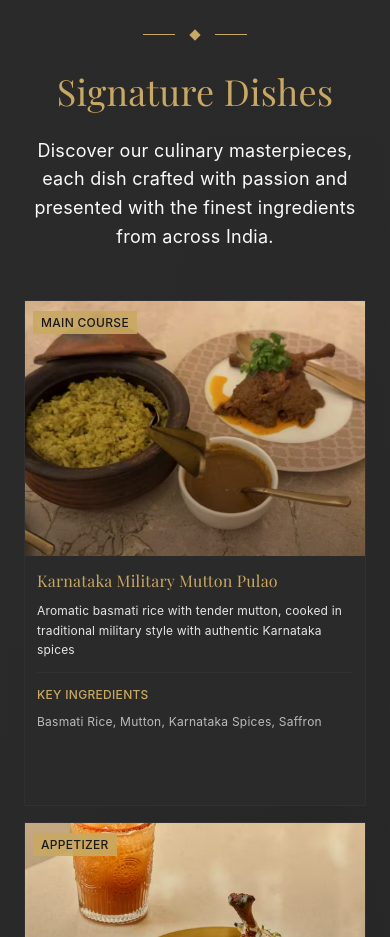
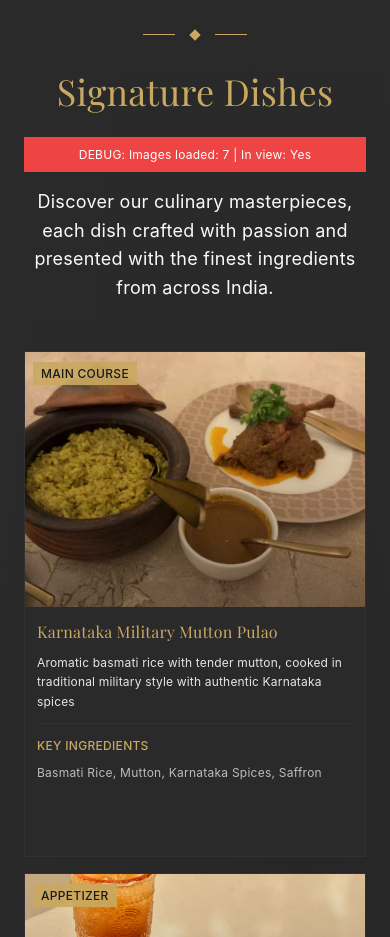
Before and after one commit to Sumanth12-afk/asli-website, a React (Create React App) app: page / in a window 390 px wide. Shown: the part 2740-3677 px from the top of the page. Built offline with nearby package versions, Linux system fonts and the light colour scheme.

Commit message:
Add debugging for mobile Signature Dishes issue
- Added console logs to imageLoader function
- Added debug info panel to FoodSection
- Added visual debugging for component state

```diff
--- a/src/components/FoodSection.js
+++ b/src/components/FoodSection.js
@@ -84,12 +84,16 @@ const FoodSection = () => {
 
   // Always show the section even if images fail to load
 
+  console.log('FoodSection render - images length:', images.length);
+  console.log('FoodSection render - isInView:', isInView);
+
   return (
     <>
       <section
         ref={sectionRef}
         id="food"
         className="py-8 bg-gradient-to-b from-charcoal-light to-charcoal relative overflow-hidden"
+        style={{ minHeight: '50vh' }}
       >
         {/* Background Elements */}
         <div className="absolute inset-0 bg-gradient-to-br from-gold/1 via-transparent to-charcoal-lighter/30" />
@@ -111,6 +115,10 @@ const FoodSection = () => {
             <h2 className="font-elegant text-4xl lg:text-5xl text-gold mb-4">
               Signature Dishes
             </h2>
+            {/* Debug info */}
+            <div className="bg-red-500 text-white p-2 text-xs mb-4">
+              DEBUG: Images loaded: {images.length} | In view: {isInView ? 'Yes' : 'No'}
+            </div>
             <p className="sophisticated-text text-lg max-w-2xl mx-auto">
               Discover our culinary masterpieces, each dish crafted with passion
               and presented with the finest ingredients from across India.
--- a/src/utils/imageLoader.js
+++ b/src/utils/imageLoader.js
@@ -1,6 +1,7 @@
 // Utility function to load images from the unified /images/ folder based on prefixes
 
 export const loadImagesByPrefix = (prefix) => {
+  console.log('loadImagesByPrefix called with prefix:', prefix);
   // Define image lists for each category based on prefix
   const imageDatabase = {
     ambience: [
@@ -38,12 +39,16 @@ export const loadImagesByPrefix = (prefix) => {
   };
 
   const images = imageDatabase[prefix] || [];
+  console.log('Found images for prefix', prefix, ':', images);
 
-  return images.map((image, index) => ({
+  const mappedImages = images.map((image, index) => ({
     ...image,
     src: `/images/${image.filename}`,
     id: index + 1
   }));
+
+  console.log('Mapped images:', mappedImages);
+  return mappedImages;
 };
 
 // Function to create fallback SVG for missing images
```
